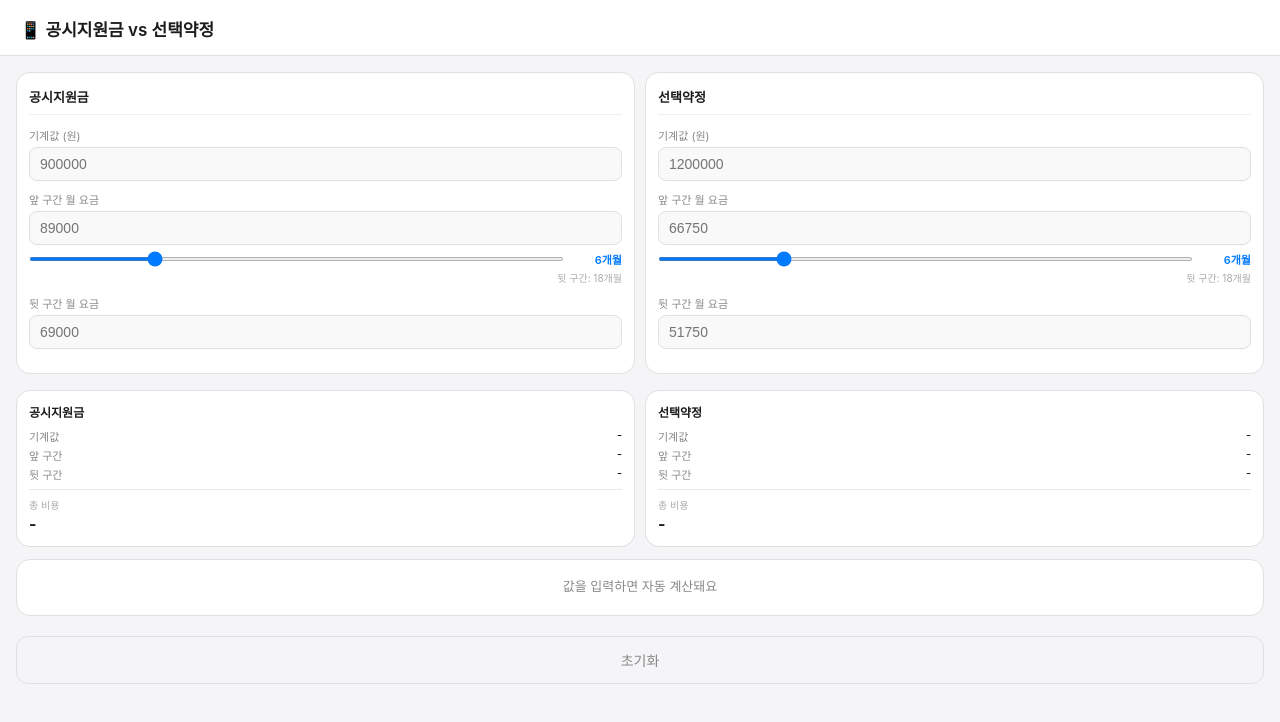
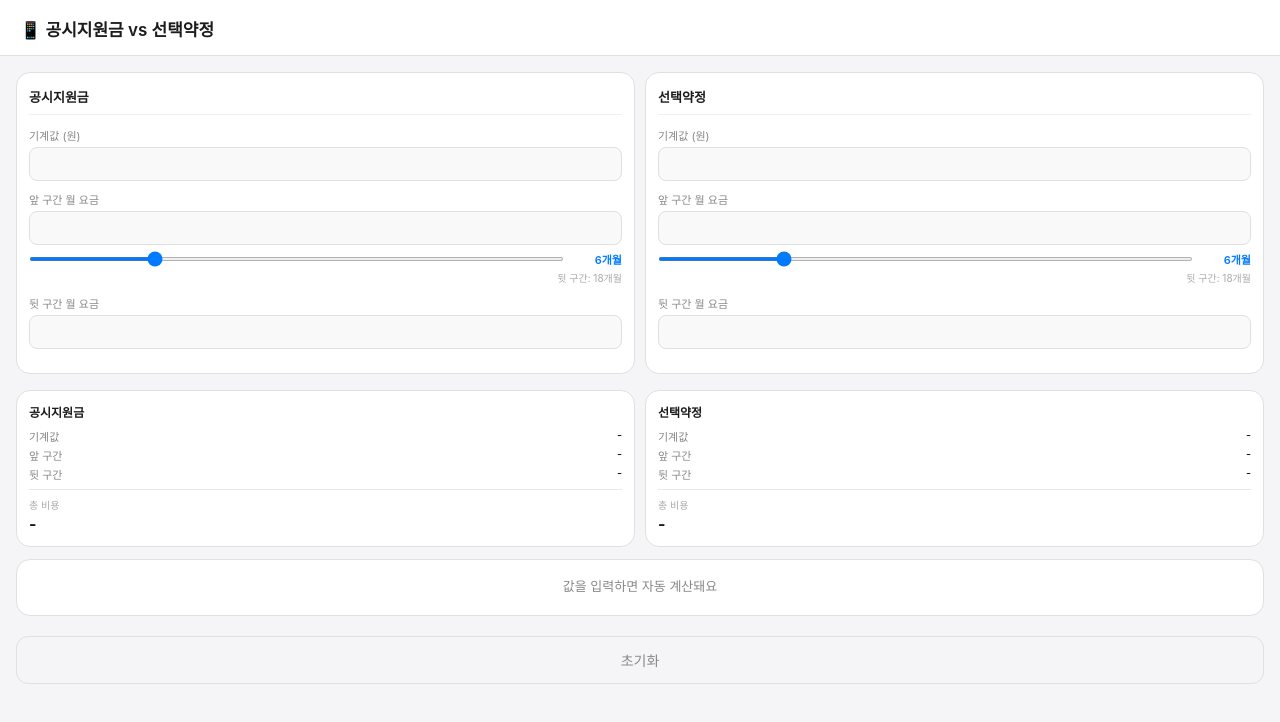
Before and after one commit to KIMCHULMIN86/KIMCHULMIN, a plain HTML site: page index.html in a window 1280 px wide. Drawn offline with Linux system fonts and the light colour scheme.

Commit message:
Add files via upload

```diff
--- a/index.html
+++ b/index.html
@@ -223,16 +223,16 @@
       margin-bottom: 30px;
     }
 
-    /* 가로 모드 */
+    /* 세로 모드: 1열 */
+    @media (orientation: portrait) {
+      .input-sections, .result-sections { grid-template-columns: 1fr; }
+    }
+
+    /* 가로 모드: 2열 유지, 여백 축소 */
     @media (orientation: landscape) and (max-height: 500px) {
       header { padding: 10px 20px; padding-top: calc(10px + env(safe-area-inset-top)); }
       .content { padding: 10px 16px; }
       .col-box { padding: 10px; }
-    }
-
-    @media (max-width: 360px) {
-      .input-sections, .result-sections { grid-template-columns: 1fr; }
-      .col-box { padding: 12px; }
     }
   </style>
 </head>
@@ -250,11 +250,11 @@
       <div class="col-title">공시지원금</div>
       <div class="field">
         <label>기계값 (원)</label>
-        <input type="number" id="g-device" inputmode="numeric" pattern="[0-9]*" placeholder="900000">
+        <input type="number" id="g-device" inputmode="numeric" pattern="[0-9]*" placeholder="">
       </div>
       <div class="field">
         <label>앞 구간 월 요금</label>
-        <input type="number" id="g-plan6" inputmode="numeric" pattern="[0-9]*" placeholder="89000">
+        <input type="number" id="g-plan6" inputmode="numeric" pattern="[0-9]*" placeholder="">
         <div class="month-slider">
           <div class="month-slider-row">
             <input type="range" id="gm1" min="1" max="23" value="6" step="1">
@@ -265,7 +265,7 @@
       </div>
       <div class="field">
         <label>뒷 구간 월 요금</label>
-        <input type="number" id="g-plan18" inputmode="numeric" pattern="[0-9]*" placeholder="69000">
+        <input type="number" id="g-plan18" inputmode="numeric" pattern="[0-9]*" placeholder="">
       </div>
     </div>
 
@@ -274,11 +274,11 @@
       <div class="col-title">선택약정</div>
       <div class="field">
         <label>기계값 (원)</label>
-        <input type="number" id="s-device" inputmode="numeric" pattern="[0-9]*" placeholder="1200000">
+        <input type="number" id="s-device" inputmode="numeric" pattern="[0-9]*" placeholder="">
       </div>
       <div class="field">
         <label>앞 구간 월 요금</label>
-        <input type="number" id="s-plan6" inputmode="numeric" pattern="[0-9]*" placeholder="66750">
+        <input type="number" id="s-plan6" inputmode="numeric" pattern="[0-9]*" placeholder="">
         <div class="month-slider">
           <div class="month-slider-row">
             <input type="range" id="sm1" min="1" max="23" value="6" step="1">
@@ -289,7 +289,7 @@
       </div>
       <div class="field">
         <label>뒷 구간 월 요금</label>
-        <input type="number" id="s-plan18" inputmode="numeric" pattern="[0-9]*" placeholder="51750">
+        <input type="number" id="s-plan18" inputmode="numeric" pattern="[0-9]*" placeholder="">
       </div>
     </div>
   </div>
```
